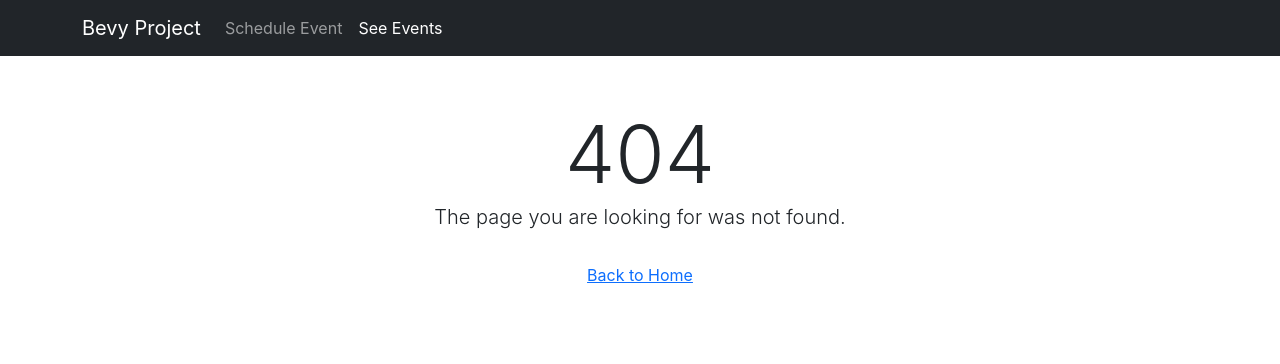
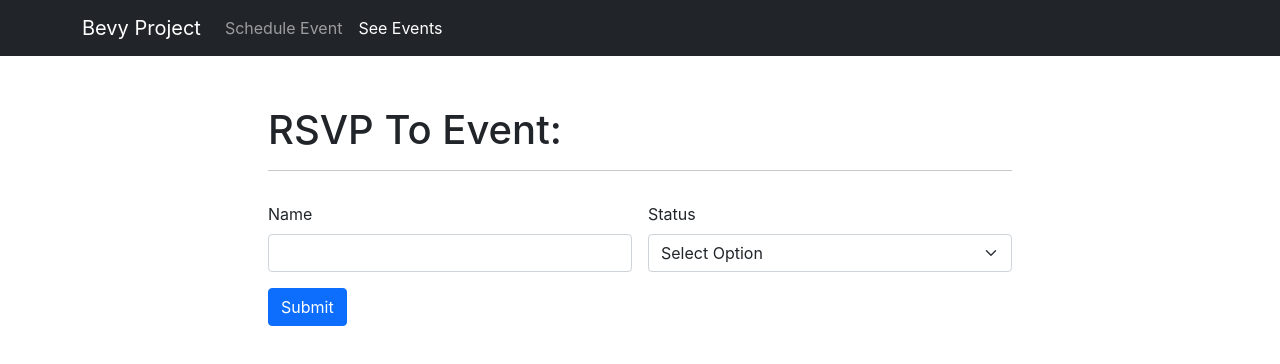
Before and after one commit to meddy672/event-scheduler, a React (Create React App) app in the folder frontend/: page /events/rsvp/1 in a window 1280 px wide. Before the commit this address had no page. Shown: the top 364 px of the page. Built offline with nearby package versions, Linux system fonts and the light colour scheme; no server answers.

Commit message:
added functionality to rsvp to an event

```diff
--- a/frontend/src/EventDetails/EventDetails.css
+++ b/frontend/src/EventDetails/EventDetails.css
@@ -1,3 +1,7 @@
 .mg-top-50{
     margin-top: 50px;
 }
+
+.attendee{
+    padding-left: 5px;
+}
--- a/frontend/src/EventDetails/EventDetails.js
+++ b/frontend/src/EventDetails/EventDetails.js
@@ -16,7 +16,7 @@ function EventDetails() {
 
     useEffect(() => {
 
-        axios.get('http://localhost:3000/events/' + eventId)
+        axios.get(`http://localhost:3000/events/${eventId}`)
             .then(({ data }) => {
                 if (mounted) {
                     setEvent(data.event);
@@ -30,7 +30,9 @@ function EventDetails() {
         return () => { mounted = false; }
     }, []);
 
-        /**
+
+
+    /**
      * handles submitting data to server.
      */
     async function handleSubmit(event) {
@@ -42,7 +44,7 @@ function EventDetails() {
         formData.append('type', event.target.eventType.value);
         formData.append('start', startTime);
         formData.append('end', endTime);
-        const res = await axios.put('http://localhost:3000/events/'+eventId, formData, {
+         await axios.put(`http://localhost:3000/events/${eventId}`, formData, {
             headers: {
                 'Content-Type': 'application/x-www-form-urlencoded'
               }
@@ -50,17 +52,18 @@ function EventDetails() {
 
     }
 
+
     return (
         <div className="container mg-top-50">
             <div className="col-md-12">
-                <h1>Edit Event: {event.name}</h1>
+                <h1>Update Event: {event.name}</h1>
                 <hr />
             </div>
-            {event.rsvp > 0 ? (
+            {event.rsvp && event.rsvp.length > 0 ? (
                 <div>
-                    <label>RSVP:</label>
+                    <label className="rsvp-label">RSVP:</label>
                     {event.rsvp.map((attendee, index) => {
-                        <span key={index}>{attendee.name} {attendee.status}</span>
+                        return (<span className="attendee" key={index}>{attendee.name} - {attendee.status}</span>)
                     })}
                 </div>
             ) : (
--- a/frontend/src/Events/Events.js
+++ b/frontend/src/Events/Events.js
@@ -23,7 +23,6 @@ function Events() {
         axios.get('http://localhost:3000/events')
             .then(({ data }) => {
                 if (mounted) {
-                    console.log(data.events);
                     setEvents(data.events);
                 }
             }).catch((err) => {
@@ -94,7 +93,7 @@ function Events() {
                                     <div className="card-body">
                                         <span onClick={() => deleteEvent(event._id)} className="card-link">Delete</span>
                                         <NavLink to={`/events/details/${event._id}`} className="card-link">Update</NavLink>
-                                        <NavLink to={`/events/details/${event._id}`} className="card-link">RSVP</NavLink>
+                                        <NavLink to={`/events/rsvp/${event._id}`} className="card-link">RSVP</NavLink>
                                     </div>
                                 </div>
                             </div>
--- /dev/null
+++ b/frontend/src/RSVP/RSVP.css
@@ -0,0 +1,7 @@
+.rsvp{
+
+    margin-top: 50px;
+}
+.rsvp-label{
+    font-weight: bold;
+}
--- /dev/null
+++ b/frontend/src/RSVP/RSVP.js
@@ -0,0 +1,85 @@
+import React, { useEffect, useState } from 'react';
+import { useParams } from 'react-router-dom';
+import axios from 'axios';
+import './RSVP.css';
+import { format } from 'url';
+
+
+/**
+ * this component will allow users to rsvp to events
+ */
+function RSVP() {
+
+    const { eventId } = useParams();
+    const [event, setEvent] = useState({});
+
+    let mounted = true;
+
+    useEffect(() => {
+        axios.get(`http://localhost:3000/events/${eventId}`)
+            .then(res => {
+                const { data } = res;
+                if (mounted) {
+                    setEvent(data.event);
+                }
+            })
+            .catch(err => {
+                throw new Error(err.message);
+            })
+
+        return () => { mounted = false };
+    })
+
+    /**
+     * handle form submission
+     */
+    async function handleSubmit(e) {
+        e.preventDefault();
+        const formData = new URLSearchParams();
+        formData.append('fullName', e.target.fullName.value);
+        formData.append('status', e.target.status.value);
+        const { data } = await axios.post(`http://localhost:3000/events/rsvp/${eventId}`, formData, {
+            headers: {
+                'Content-Type': 'application/x-www-form-urlencoded'
+              }
+        })
+        console.log(data);
+    }
+
+    return (
+        <div className="container rsvp">
+            <div className="col-md-8 offset-md-2">
+                <h1>RSVP To Event: { event.name }</h1>
+                <hr />
+                <form className="row g-3" onSubmit={handleSubmit}>
+                    <div className="col-md-6">
+                        <label className="form-label">Name</label>
+                        <input
+                            type="text"
+                            className="form-control"
+                            name="fullName"
+                            id="fullName" />
+                    </div>
+                    <div className="col-md-6">
+                        <label className="form-label">Status</label>
+                        <select
+                            name="status"
+                            id="status"
+                            className="form-select"
+                            aria-label="Default select example">
+                            <option defaultValue>Select Option</option>
+                            <option value="In-person">Going</option>
+                            <option value="Hybird">Maybe</option>
+                            <option value="Virtual">Not Going</option>
+                        </select>
+                    </div>
+                    <div className="col-12">
+                        <button type="submit" className="btn btn-primary">Submit</button>
+                    </div>
+                </form>
+            </div>
+        </div>
+    )
+}
+
+export default RSVP;
--- a/frontend/src/ScheduleEvent/ScheduleEvent.js
+++ b/frontend/src/ScheduleEvent/ScheduleEvent.js
@@ -94,7 +94,7 @@ function ScheduleEvent() {
                             aria-label="Default select example">
 
                             <option defaultValue>Select Option</option>
-                        <option value="In-person">In Person</option>
+                            <option value="In Person">In Person</option>
                             <option value="Hybird">Hybird</option>
                             <option value="Virtual">Virtual</option>
                         </select>
--- a/frontend/src/routes.js
+++ b/frontend/src/routes.js
@@ -6,6 +6,7 @@ import { Route, Switch } from 'react-router-dom';
 import App from './App';
 import ScheduleEvent from './ScheduleEvent/ScheduleEvent';
 import Events from './Events/Events';
+import RSVP from './RSVP/RSVP';
 import EventDetails from './EventDetails/EventDetails';
 import Error404 from './Error/404';
 
@@ -14,6 +15,7 @@ const AppRoutes = () => (
     <Switch>
       <Route path="/schedule" component={ScheduleEvent} exact />
       <Route path="/events" component={Events} exact />
+      <Route path="/events/rsvp/:eventId" component={RSVP} exact />
       <Route path="/events/details/:eventId" component={EventDetails} exact />
       <Route component={Error404} />
     </Switch>
```
Also changed, not shown: 2 other files (tests, documents, lock files or other folders). Lines whose indentation alone changed are shown as unchanged.
